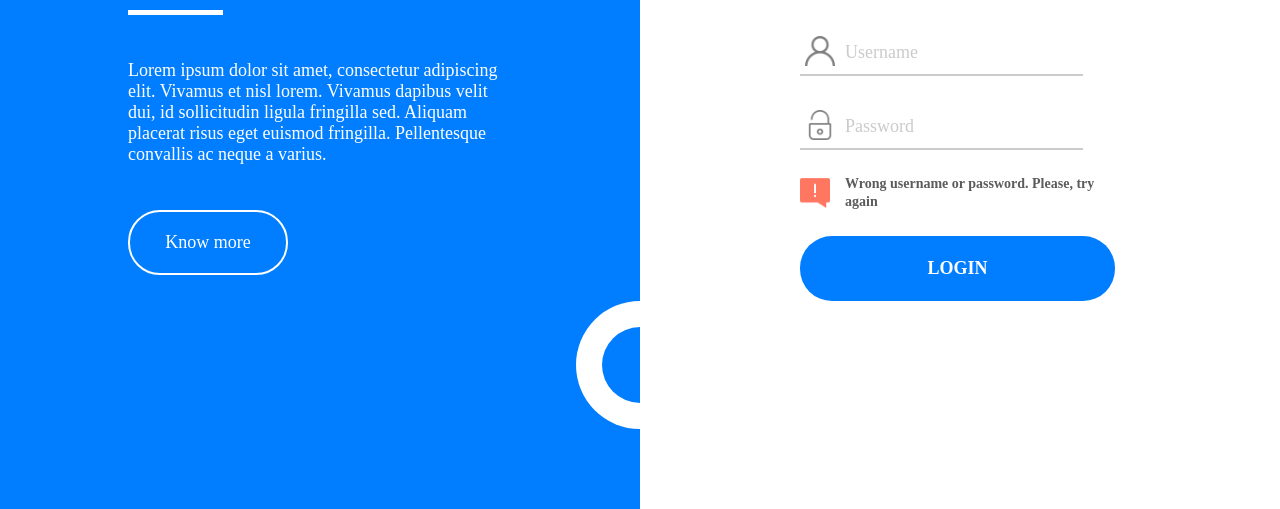
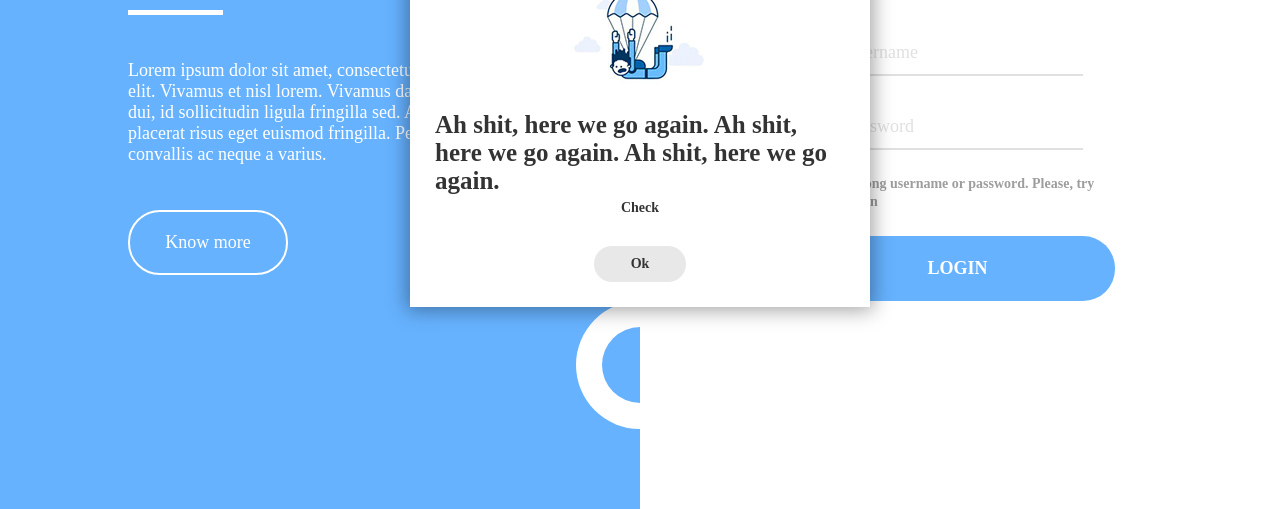
Before and after one commit to MishaHnatyshyn/Datalyzer, a React app: page / in a window 1280 px wide. Shown: the part 291-800 px from the top of the page. Built offline with nearby package versions, Linux system fonts and the light colour scheme; a web font is replaced by a local one.

Commit message:
Added base popup Created confirmation, information and error popups

```diff
--- a/package.json
+++ b/package.json
@@ -42,6 +42,7 @@
     "react-helmet": "^5.2.1",
     "react-redux": "^7.1.1",
     "react-router-dom": "^5.1.2",
+    "react-transition-group": "^4.3.0",
     "redux": "^4.0.4",
     "redux-actions": "^2.6.5",
     "redux-thunk": "^2.3.0",
--- a/src/assets/variables.scss
+++ b/src/assets/variables.scss
@@ -4,12 +4,17 @@
 $text-regular: normal 18px "Montserrat";
 $text-bold: 700 36px "Montserrat";
 $text-error-message-semibold: 600 14px "Montserrat";
+$text-error-message-title-bold: 600 25px "Montserrat";
 $text-button-bold: 700 18px "Montserrat";
+$text-button-bold-small: 700 14px "Montserrat";
 
 //colors
 $blue: #007eff;
 $gray: #cbcbcb;
+$light-gray: #e8e8e8;
 $dark-gray: #5b5b5b;
+$white: #ffffff;
+$black: #333333;
 
 //viewports
 $tablet-width: 1100px;
--- a/src/components/App.js
+++ b/src/components/App.js
@@ -1,9 +1,11 @@
 import React from 'react';
 import { Route, Switch } from 'react-router-dom';
 import Login from '../pages/Login';
+import PopupExamples from './PopupExamples';
 
 const App = () => (
   <div>
+    <PopupExamples />
     <Switch>
       <Route exact path="/" component={Login} />
       <Route path="/login" component={Login} />
--- /dev/null
+++ b/src/components/PopupExamples.js
@@ -0,0 +1,41 @@
+// TODO: Remove this file asap )
+// Just example of using popups
+
+import React, { useState } from 'react';
+
+import ErrorPopup from './shared/ErrorPopup';
+import ConfirmPopup from './shared/ConfirmPopup';
+import InformationPopup from './shared/InformationPopup';
+import BasePopup from './shared/BasePopup';
+
+const PopupBody = () => (
+  <ul>
+    <li>Just</li>
+    <li>an</li>
+    <li>example</li>
+  </ul>
+);
+
+const popups = [
+  <ConfirmPopup text={'Are you sure?'} isVisible onSubmit={() => {}} onClose={() => {}} />,
+  <ErrorPopup
+    onClose={() => {}}
+    onSubmit={() => {}}
+    text="Check"
+    title="Ah shit, here we go again. Ah shit, here we go again. Ah shit, here we go again."
+    isVisible
+  />,
+  <InformationPopup text={'This is information popup'} isVisible onClose={() => {}} />,
+  <BasePopup body={<PopupBody />} isVisible okButton okButtonType="submit" />
+
+];
+
+const PopupExamples = () => {
+  const [popupNumber, changePopupNumber] = useState(0);
+  setTimeout(() => {changePopupNumber(popupNumber >= popups.length - 1 ? 0 : popupNumber + 1)}, 3000);
+  return (
+    <>{popups[popupNumber]}</>
+  );
+};
+
+export default PopupExamples;
--- /dev/null
+++ b/src/components/shared/BasePopup/base.popup.module.scss
@@ -0,0 +1,72 @@
+@import "../../../assets/variables";
+@import "../../../assets/fonts";
+
+.popupWrapper {
+  display: flex;
+  justify-content: center;
+  align-items: center;
+  position: absolute;
+  height: 100vh;
+  width: 100%;
+
+  z-index: 99;
+}
+
+.header {
+  display: flex;
+  justify-content: flex-end;
+  padding: 0 7px 10px 7px;
+}
+
+.cross {
+  cursor: pointer;
+}
+
+.blur {
+  position: absolute;
+  top: 0;
+  right: 0;
+  left: 0;
+  bottom: 0;
+
+  background: $white;
+  opacity: .4;
+}
+
+.popup {
+  max-width: 410px;
+  min-width: 320px;
+  position: relative;
+
+  padding: 25px;
+
+  background-color: $white;
+  box-shadow: 0px 0px 19px 3px rgba(0,0,0,0.37);
+}
+
+.body {
+  display: flex;
+  justify-content: center;
+  flex-direction: column;
+  align-items: center;
+}
+
+.title {
+  padding-bottom: 5px;
+
+  color: $black;
+  font: $text-error-message-title-bold;
+}
+
+.image {
+  padding-bottom: 20px;
+}
+
+.text {
+  color: $black;
+  font: $text-error-message-semibold;
+}
+
+.buttons {
+  padding-top: 30px;
+}
--- /dev/null
+++ b/src/components/shared/BasePopup/components/PopupButton/index.js
@@ -0,0 +1,17 @@
+import React from 'react';
+import PropTypes from 'prop-types';
+import styles from './popupButton.module.scss';
+
+const popupButton = ({ onClick, type, text }) => (
+  <button onClick={onClick} className={[styles.button, styles[type]].join(' ')}>
+    { text }
+  </button>
+);
+
+popupButton.propTypes = {
+  onClick: PropTypes.func.isRequired,
+  text: PropTypes.string.isRequired,
+  type: PropTypes.oneOf(['cancel', 'ok', 'submit']).isRequired
+};
+
+export default popupButton;
--- /dev/null
+++ b/src/components/shared/BasePopup/components/PopupButton/popupButton.module.scss
@@ -0,0 +1,35 @@
+@import "../../../../../assets/variables";
+
+.button {
+  padding: 10px 0;
+  margin: 0 15px;
+  min-width: 92px;
+  border-radius: 20px;
+  border: 0;
+
+  cursor: pointer;
+  outline: none;
+  transition: all .15s linear;
+
+  font: $text-button-bold-small;
+  color: $black;
+
+  &:hover {
+    box-shadow: 0px 5px 13px -2px rgba(0,0,0,0.32);
+  }
+}
+
+.cancel {
+  border: 1px solid $light-gray;
+  background-color: $white;
+}
+
+.ok {
+  background: $light-gray;
+}
+
+.submit {
+  background-color: $blue;
+
+  color: $white;
+}
--- /dev/null
+++ b/src/components/shared/BasePopup/components/PopupButtons/index.js
@@ -0,0 +1,24 @@
+import React from 'react';
+import PropTypes from 'prop-types';
+import PopupButton from '../PopupButton';
+
+const PopupButtons = ({ okButton, cancelButton, onClose, onSubmit, okButtonType }) => (
+  <>
+    {
+      cancelButton ? <PopupButton onClick={onClose} text="Cancel" type="cancel" /> : null
+    }
+    {
+      okButton ? <PopupButton onClick={onSubmit} text="Ok" type={okButtonType} /> : null
+    }
+  </>
+);
+
+PopupButtons.propTypes = {
+  onClose: PropTypes.func.isRequired,
+  onSubmit: PropTypes.func.isRequired,
+  okButton: PropTypes.bool.isRequired,
+  cancelButton: PropTypes.bool.isRequired,
+  okButtonType: PropTypes.string.isRequired,
+};
+
+export default PopupButtons;
--- /dev/null
+++ b/src/components/shared/BasePopup/index.js
@@ -0,0 +1,113 @@
+import React from 'react';
+import PropTypes from 'prop-types';
+import { CSSTransition } from 'react-transition-group';
+import PopupButtons from './components/PopupButtons';
+import styles from './base.popup.module.scss';
+import './styles.scss';
+
+const defaultHandler = () => {
+};
+
+const BasePopup = ({
+  onClose,
+  onSubmit,
+  text,
+  image,
+  okButton,
+  cancelButton,
+  isVisible,
+  title,
+  okButtonType,
+  body,
+  popupClassName,
+  footer
+}) => {
+
+  const backgroundHandler = (e) => {
+    if (e.currentTarget === e.target) {
+      onClose();
+    }
+  };
+
+  return (
+    <CSSTransition
+      in={isVisible}
+      timeout={300}
+      classNames="alert"
+      unmountOnExit
+    >
+      <div className={styles.popupWrapper} onClick={backgroundHandler}>
+        <div className={styles.blur} />
+        <div className={`${styles.popup} ${popupClassName}`}>
+          <div className={styles.header}>
+            <div className={styles.cross} onClick={onClose}>
+              <img src="/images/Popup/cross.png" alt=""/>
+            </div>
+          </div>
+          <div className={styles.body}>
+            {
+              body || (
+                <>
+                  <div className={styles.image}>
+                    {image}
+                  </div>
+                  <div className={styles.title}>
+                    {title}
+                  </div>
+                  <div className={styles.text}>
+                    {text}
+                  </div>
+                </>
+              )
+            }
+            {
+              footer && (
+                <div className={styles.buttons}>
+                  <PopupButtons
+                    okButton={okButton}
+                    cancelButton={cancelButton}
+                    onSubmit={onSubmit}
+                    onClose={onClose}
+                    okButtonType={okButtonType}
+                  />
+                </div>
+              )
+            }
+          </div>
+        </div>
+      </div>
+    </CSSTransition>
+  );
+};
+
+BasePopup.propTypes = {
+  text: PropTypes.string,
+  image: PropTypes.element,
+  onClose: PropTypes.func,
+  onSubmit: PropTypes.func,
+  okButton: PropTypes.bool,
+  cancelButton: PropTypes.bool,
+  isVisible: PropTypes.bool,
+  okButtonType: PropTypes.string,
+  title: PropTypes.oneOfType([PropTypes.element, PropTypes.string]),
+  body: PropTypes.element,
+  popupClassName: PropTypes.string,
+  footer: PropTypes.bool,
+};
+
+BasePopup.defaultProps = {
+  text: '',
+  title: '',
+  okButton: false,
+  cancelButton: true,
+  isVisible: false,
+  onClose: defaultHandler,
+  onSubmit: defaultHandler,
+  image: null,
+  okButtonType: 'ok',
+  body: null,
+  popupClassName: '',
+  footer: true
+};
+
+export default BasePopup;
--- /dev/null
+++ b/src/components/shared/BasePopup/styles.scss
@@ -0,0 +1,17 @@
+.alert-enter {
+  opacity: 0;
+  transform: scale(0.9);
+}
+.alert-enter-active {
+  opacity: 1;
+  transform: translateX(0);
+  transition: opacity 300ms, transform 300ms;
+}
+.alert-exit {
+  opacity: 1;
+}
+.alert-exit-active {
+  opacity: 0;
+  transform: scale(0.9);
+  transition: opacity 300ms, transform 300ms;
+}
--- /dev/null
+++ b/src/components/shared/ConfirmPopup/index.js
@@ -0,0 +1,24 @@
+import React from 'react';
+import PropTypes from 'prop-types';
+import BasePopup from '../BasePopup';
+
+const ConfirmPopup = ({ onClose, onSubmit, text, isVisible }) => (
+  <BasePopup
+    onClose={onClose}
+    onSubmit={onSubmit}
+    okButton
+    okButtonType="submit"
+    image={<img src="/images/Popup/confirmPopupimage.svg" alt="" />}
+    text={text}
+    isVisible={isVisible}
+  />
+);
+
+ConfirmPopup.propTypes = {
+  text: PropTypes.string.isRequired,
+  isVisible: PropTypes.bool.isRequired,
+  onClose: PropTypes.func.isRequired,
+  onSubmit: PropTypes.func.isRequired,
+};
+
+export default ConfirmPopup;
--- /dev/null
+++ b/src/components/shared/ErrorPopup/index.js
@@ -0,0 +1,29 @@
+import React from 'react';
+import PropTypes from 'prop-types';
+import BasePopup from '../BasePopup';
+
+const ErrorPopup = ({ onClose, text, title, isVisible }) => (
+  <BasePopup
+    onClose={onClose}
+    onSubmit={onClose}
+    okButton
+    cancelButton={false}
+    image={<img src="/images/Popup/errrorPopupImage.png" alt="" />}
+    text={text}
+    title={title}
+    isVisible={isVisible}
+  />
+);
+
+ErrorPopup.propTypes = {
+  text: PropTypes.string.isRequired,
+  isVisible: PropTypes.bool.isRequired,
+  onClose: PropTypes.func.isRequired,
+  title: PropTypes.oneOfType([PropTypes.element, PropTypes.string])
+};
+
+ErrorPopup.defaultProps = {
+  title: ''
+};
+
+export default ErrorPopup;
--- /dev/null
+++ b/src/components/shared/InformationPopup/index.js
@@ -0,0 +1,23 @@
+import React from 'react';
+import PropTypes from 'prop-types';
+import BasePopup from '../BasePopup';
+
+const InformationPopup = ({ onClose, text, isVisible }) => (
+  <BasePopup
+    onClose={onClose}
+    onSubmit={onClose}
+    okButton
+    cancelButton={false}
+    image={<img src="/images/Popup/informationPopupImage.svg" alt="" />}
+    text={text}
+    isVisible={isVisible}
+  />
+);
+
+InformationPopup.propTypes = {
+  text: PropTypes.string.isRequired,
+  isVisible: PropTypes.bool.isRequired,
+  onClose: PropTypes.func.isRequired,
+};
+
+export default InformationPopup;
```
Also changed, not shown: public/images/Popup/confirmPopupimage.svg (added), public/images/Popup/cross.png (added), public/images/Popup/errrorPopupImage.png (added), public/images/Popup/informationPopupImage.svg (added).
